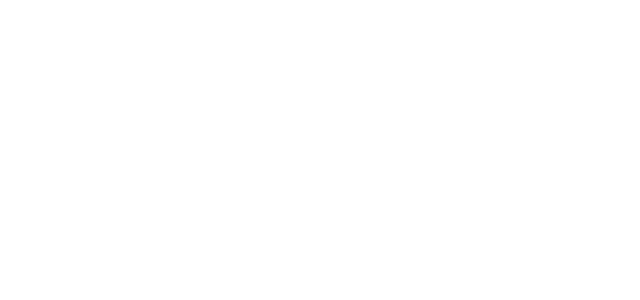
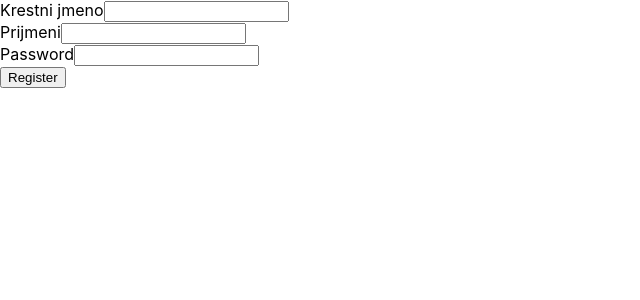
Before and after one commit to KrystofBeh/kachnabank, a React (Create React App) app: page /register in a window 1280 px wide. Before the commit this address had no page. Shown: the top 300 px of the page, without its empty margins (0-640 px from the left). Built offline with nearby package versions, Linux system fonts and the light colour scheme.

Commit message:
some progres

```diff
--- a/src/App.js
+++ b/src/App.js
@@ -2,6 +2,7 @@ import './App.css';
 import Home from './pages/Home';
 import Login from './pages/Login';
 import { BrowserRouter, Routes, Route, Link } from "react-router-dom";
+import Register from "./pages/Register";
 
 
 function App() {
@@ -10,6 +11,7 @@ function App() {
           <Routes>
               <Route path="/" element={<Home/>} />
               <Route path="/login" element={<Login/>} />
+              <Route path="/register" element={<Register/>} />
           </Routes>
       </BrowserRouter>
   );
--- a/src/pages/Login.js
+++ b/src/pages/Login.js
@@ -1,6 +1,29 @@
+import {useEffect, useState} from "react";
+
 function Login() {
+
+
+    const [user, setUser] = useState([]);
+
+    useEffect(() => {fetch("http://localhost:8080/returnUsers")
+        .then(res => res.json())
+        .then(data => setUser(data));},[]);
+
+
+
+
     return (
-        <h2>Login</h2>
+        <form>
+            <div>
+                <label htmlFor="name">Jméno</label>
+                <input type="text" id="name" name="name"/>
+            </div>
+            <div>
+                <label htmlFor="password">Password</label>
+                <input type="password" id="password" name="password"/>
+            </div>
+            <button type="submit">Submit</button>
+        </form>
     )
 }
 
--- /dev/null
+++ b/src/pages/Register.js
@@ -0,0 +1,37 @@
+function Register() {
+
+    const handleSubmit = async e => {
+        e.preventDefault();
+
+        const formData = new FormData(e.target);
+        const convertedData = Object.fromEntries(formData.entries());
+
+        fetch('http://localhost:8080/register', {
+            method: 'POST',
+            headers: { 'Content-Type': 'application/json' },
+            body: JSON.stringify(convertedData),
+        }).then(res => alert("Funguje to doufam"));
+
+    }
+
+
+    return (
+        <form onSubmit={handleSubmit}>
+            <div>
+                <label htmlFor="firstName">Krestni jmeno</label>
+                <input type="text" id="name" name="firstName"/>
+            </div>
+            <div>
+                <label htmlFor="lastName">Prijmeni</label>
+                <input type="text" id="name" name="lastName"/>
+            </div>
+            <div>
+                <label htmlFor="password">Password</label>
+                <input type="password" id="password" name="password"/>
+            </div>
+            <button type="submit">Register</button>
+        </form>
+    )
+}
+
+export default Register;
```
